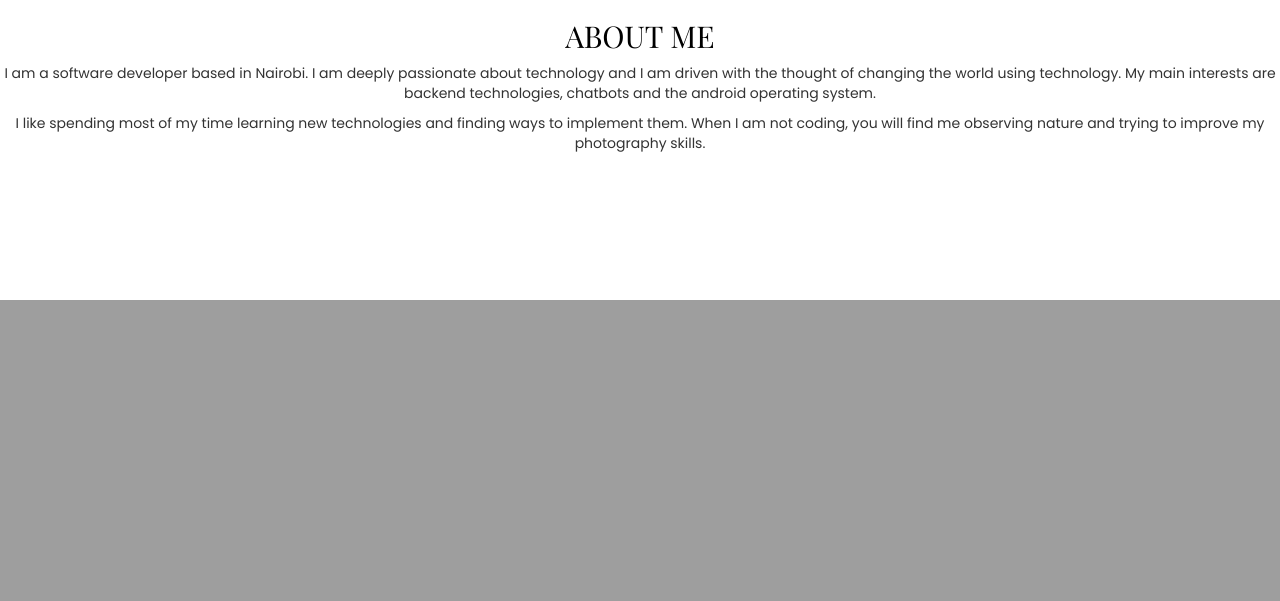
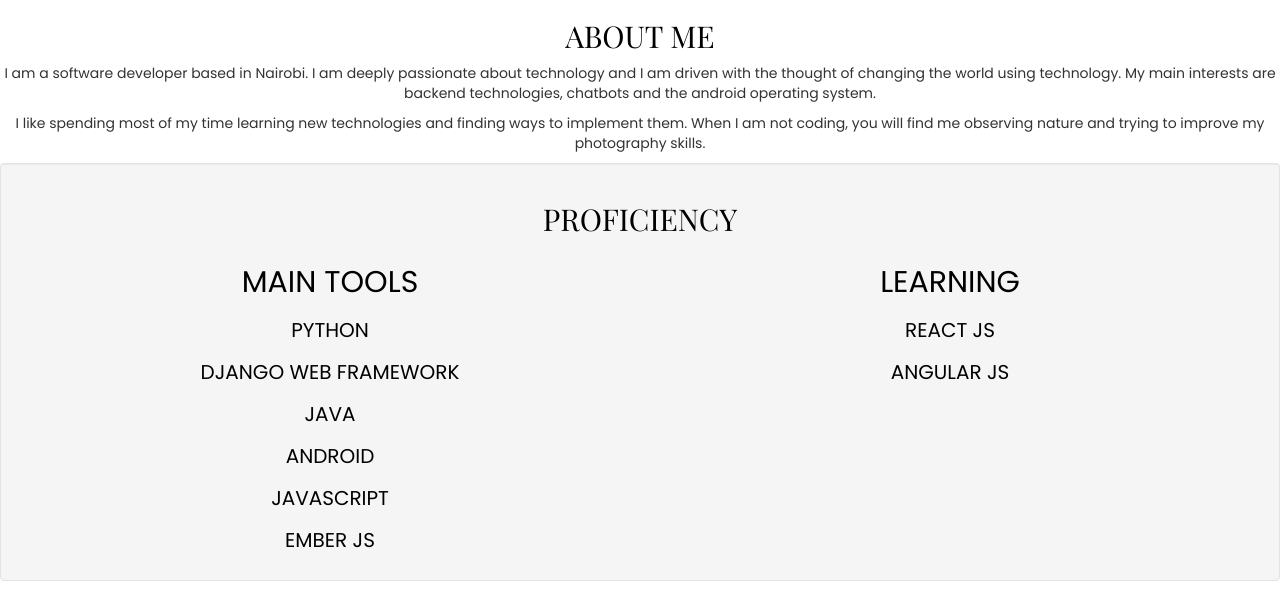
Before and after one commit to Collins33/Source, a Django app: page / in a window 1280 px wide. Shown: the part 500-1101 px from the top of the page. Before the commit the page ends 800 px from the top, so only its background shows below. Run offline with Django 3.2, Linux system fonts and the light colour scheme; some libraries are stand-ins or nearby versions.

Commit message:
I have added the languages I am profecient in and styled the row

```diff
--- a/tribune/news/templates/welcome.html
+++ b/tribune/news/templates/welcome.html
@@ -48,6 +48,9 @@
 p{
   font-family: 'Poppins', sans-serif;
 }
+.main{
+  font-family: 'Poppins', sans-serif;
+}
 .craftrow{
   padding-right: 10px;
 }
@@ -72,8 +75,16 @@
 .about{
   font-size: 30px;
 }
+.main-tools{
+  font-size: 30px;
+}
 
 </style>
+
+
+
+
+
 <body>
 <div class="container-fluid">
   <div class="row welcome">
@@ -88,6 +99,24 @@
     with the thought of changing the world using technology. My main interests are backend technologies, chatbots and the android operating system.</P>
     <p class="text-center">I like spending most of my time learning new technologies and finding ways to implement them. When I am not coding, you will find me observing nature and
      trying to improve my photography skills.</p>
+  </div>
+
+  <div class="row well">
+    <h1 class="text-center about">PROFICIENCY</h1>
+    <div class="col-xs-6 col-sm-6 col-md-6 col-lg-6 main">
+    <h1 class="text-center main-tools">MAIN TOOLS</h1>
+     <h1 class="text-center">PYTHON</h1>
+     <h1 class="text-center">DJANGO WEB FRAMEWORK</h1>
+     <h1 class="text-center">JAVA</h1>
+     <h1 class="text-center">ANDROID</h1>
+     <h1 class="text-center">JAVASCRIPT</h1>
+     <h1 class="text-center">EMBER JS</h1>
+    </div>
+    <div class="col-xs-6 col-sm-6 col-md-6 col-lg-6 main">
+      <h1 class="text-center main-tools">LEARNING</h1>
+      <h1 class="text-center">REACT JS</h1>
+      <h1 class="text-center">ANGULAR JS</h1>
+    </div>
   </div>
 
 </div>
```
